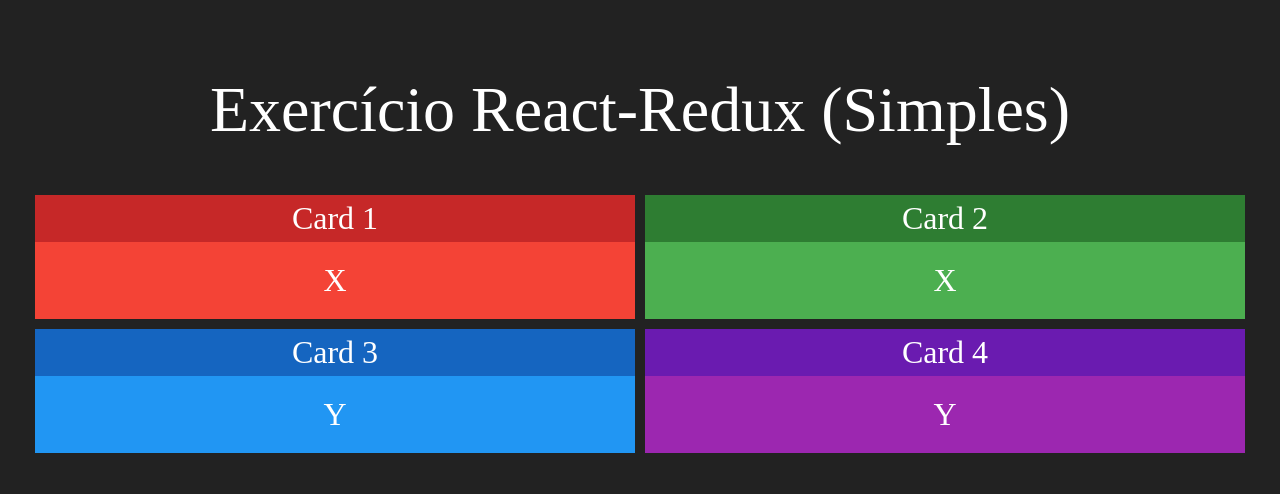
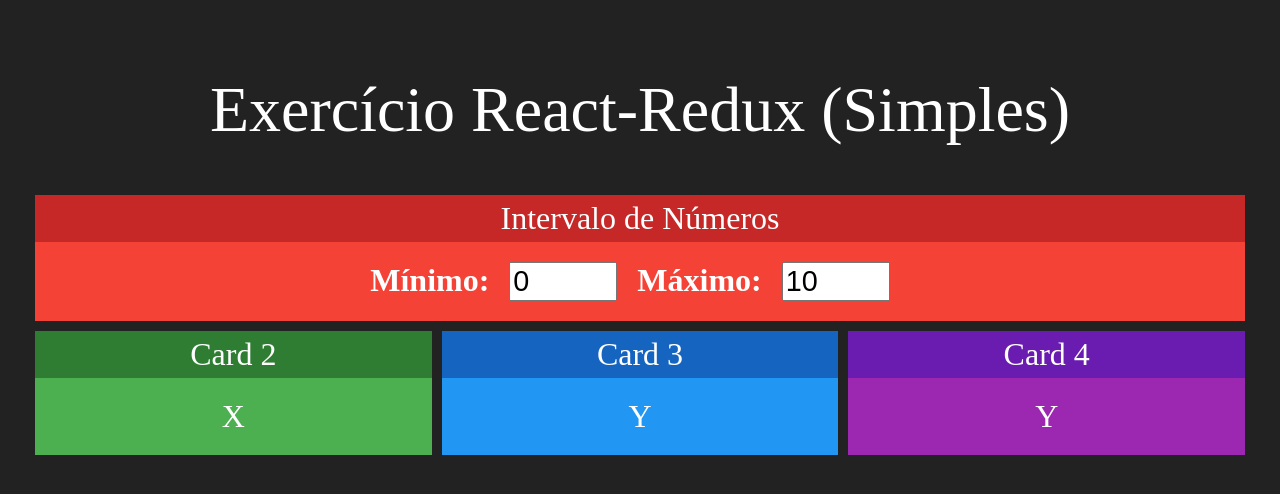
Before and after one commit to thiagohbfialho/curso-react-redux, a React (Create React App) app in the folder redux-simples/: page / in a window 1280 px wide. Shown: the top 494 px of the page. Built offline with nearby package versions, Linux system fonts and the light colour scheme.

Commit message:
Gerenciamento de estado com redux - Componente intervalo

```diff
--- a/redux-simples/src/App.js
+++ b/redux-simples/src/App.js
@@ -1,15 +1,17 @@
 import './App.css';
 import Card from './components/Card';
+import Intervalo from './components/Intervalo';
+
 
 function App() {
   return (
     <div className="App">
       <h1>Exercício React-Redux (Simples)</h1>
       <div className='linha'>
-        <Card title="Card 1" red>X</Card>
-        <Card title="Card 2" green>X</Card>
+        <Intervalo/>
       </div>
       <div className='linha'>
+        <Card title="Card 2" green>X</Card>
         <Card title="Card 3" blue>Y</Card>
         <Card title="Card 4" purple>Y</Card>
       </div>
--- /dev/null
+++ b/redux-simples/src/components/Intervalo.css
@@ -0,0 +1,6 @@
+.Intervalo input {
+    font-size: 1.8rem;
+    margin-left: 20px;
+    margin-right: 20px;
+    width: 100px;
+}
--- /dev/null
+++ b/redux-simples/src/components/Intervalo.jsx
@@ -0,0 +1,21 @@
+import './Intervalo.css'
+import React from 'react'
+
+import Card from './Card'
+
+export default props => {
+    return (
+        <Card title="Intervalo de Números" red>
+            <div className="Intervalo">
+                <span>
+                    <strong>Mínimo:</strong>
+                    <input type="number" value={0} readOnly/>
+                </span>
+                <span>
+                    <strong>Máximo:</strong>
+                    <input type="number" value={10} readOnly/>
+                </span>
+            </div>
+        </Card>
+    )
+}
```
